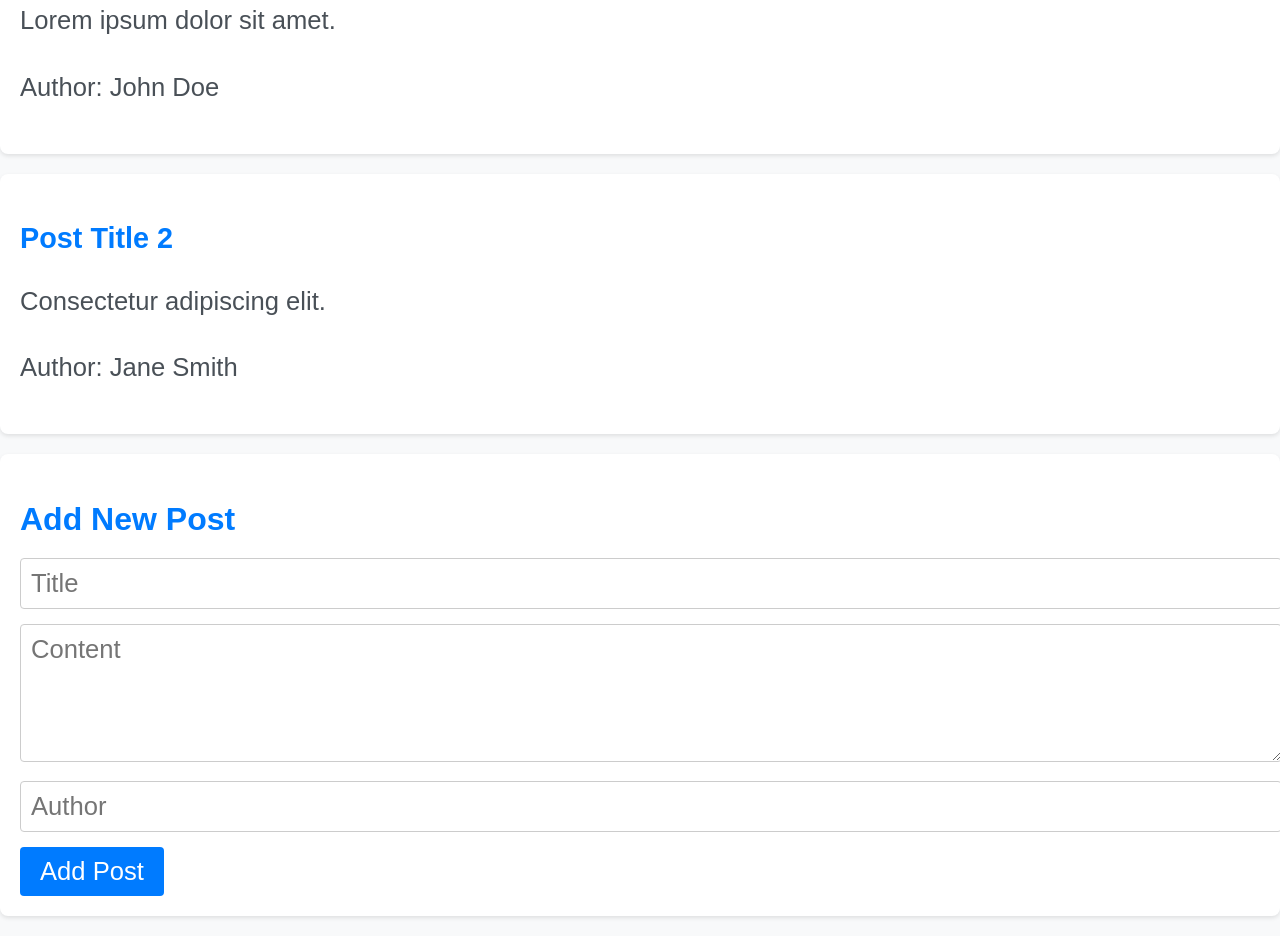
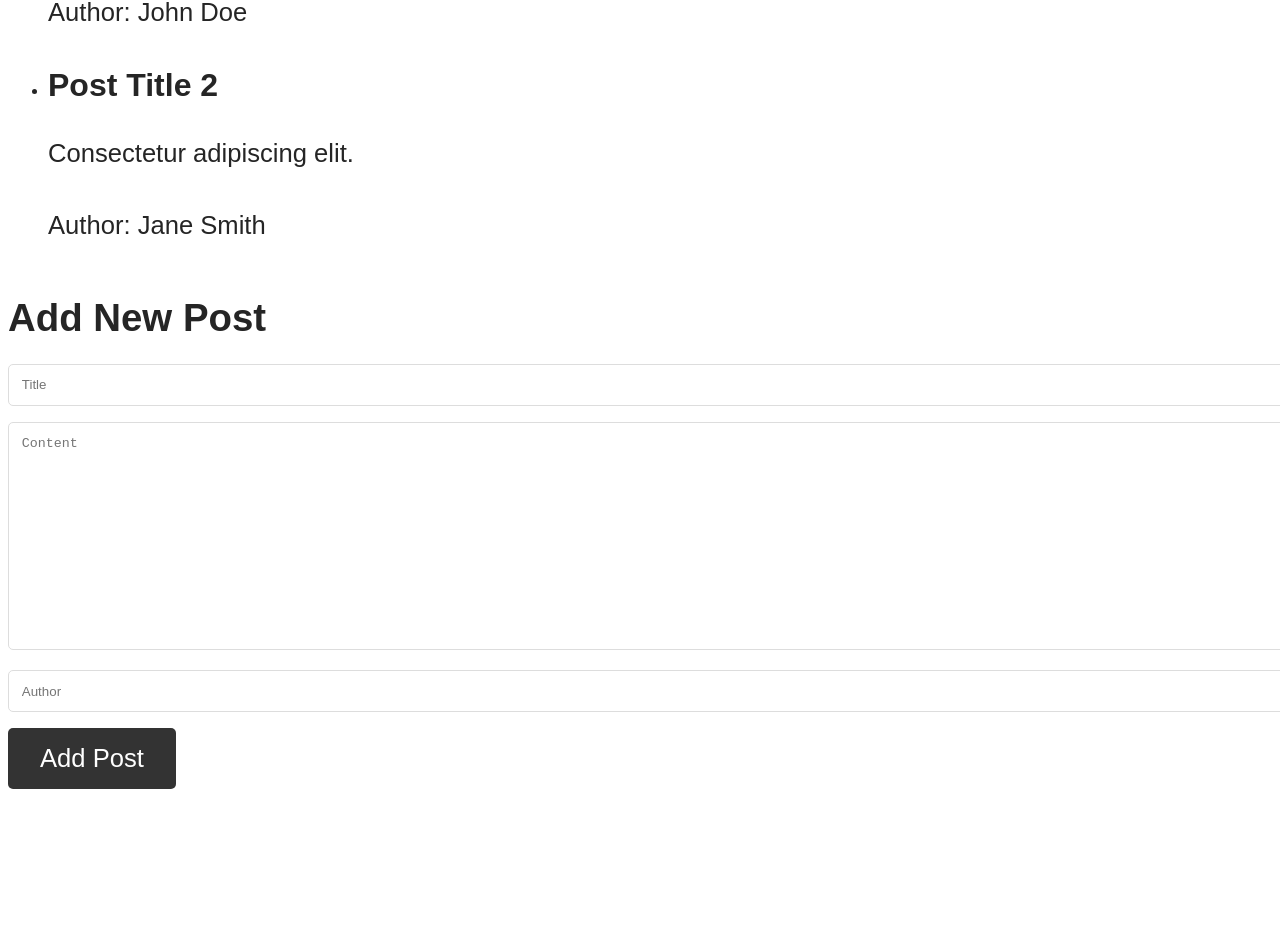
Before and after one commit to DevHeris/ReactBlogApp, a React (Create React App) app: page / in a window 1280 px wide. Shown: the part 237-1173 px from the top of the page. After the commit the page ends 1034 px from the top, so only its background shows below. Built offline with nearby package versions, Linux system fonts and the light colour scheme.

Commit message:
Update index.css

```diff
--- a/src/index.css
+++ b/src/index.css
@@ -1,145 +1,98 @@
-:root {
-  --color-background: #f8f9fa; /* Light gray background */
-  --color-text: #495057; /* Dark text color */
-  --color-accent: #343a40; /* Accent color */
-  --color-primary: #007bff; /* Primary color */
-  --color-secondary: #6c757d; /* Secondary color */
-}
+/* CSS styles for your blog app */
 
-/* Global Styles */
+/* General styles */
 body {
-  font-family: Arial, sans-serif;
-  background-color: var(--color-background);
-  color: var(--color-text);
-  margin: 0;
-  padding: 0;
+  font-family: "Roboto Mono", sans-serif;
+  color: #252525;
 }
 
 .container {
-  max-width: 1200px;
+  max-width: 80rem;
   margin: 0 auto;
-  padding: 20px;
+  padding: 2rem;
 }
 
-/* Header Styles */
-header {
-  background-color: var(--color-primary);
-  color: #fff;
-  padding: 20px 0;
+/* Header styles */
+.header {
   text-align: center;
+  padding: 2rem 0;
+  border-bottom: 2px solid #ddd;
 }
 
-header h1 {
-  font-size: 2.5rem;
+.header h1 {
+  font-size: 3rem;
+  font-weight: 300;
+  color: #333;
 }
 
-/* Blog Post List Styles */
+/* Blog post list styles */
 .blog-post-list {
-  margin: 20px 0;
+  margin-top: 2rem;
 }
 
-.blog-post-list h2 {
-  text-align: center;
-  color: var(--color-accent);
-  padding: 20px 0;
-  font-size: 2rem;
-}
-
-.blog-post-list ul {
-  list-style: none;
-  padding: 0;
-}
-
-/* Blog Post Styles */
 .blog-post {
-  background-color: #fff;
-  padding: 20px;
-  margin-bottom: 20px;
-  border-radius: 8px;
-  box-shadow: 0 2px 4px rgba(0, 0, 0, 0.1);
+  margin-bottom: 2rem;
 }
 
 .blog-post h3 {
-  font-size: 1.8rem;
-  margin-bottom: 10px;
-  color: var(--color-primary);
+  font-size: 2rem;
+  margin-bottom: 0.5rem;
 }
 
 .blog-post p {
   font-size: 1.6rem;
-  line-height: 1.6;
+  line-height: 1.8;
 }
 
-.blog-post .author {
-  font-style: italic;
-  color: var(--color-secondary);
+.blog-post p:last-child {
+  margin-bottom: 1rem;
 }
 
-/* Add Post Form Styles */
+/* Add post form styles */
 .add-post-form {
-  background-color: #fff;
-  padding: 20px;
-  border-radius: 8px;
-  box-shadow: 0 2px 4px rgba(0, 0, 0, 0.1);
-  margin-bottom: 20px;
+  margin-top: 3rem;
 }
 
 .add-post-form h2 {
-  font-size: 2rem;
-  margin-bottom: 20px;
-  color: var(--color-primary);
+  font-size: 2.4rem;
+  margin-bottom: 1.5rem;
 }
 
-.add-post-form label {
-  font-size: 1.6rem;
-  margin-bottom: 8px;
+.add-post-form input,
+.add-post-form textarea {
+  width: 100%;
+  padding: 0.8rem;
+  margin-bottom: 1rem;
+  border: 1px solid #ddd;
+  border-radius: 5px;
 }
 
-.add-post-form input[type="text"],
 .add-post-form textarea {
-  font-family: inherit;
-  font-size: 1.6rem;
-  padding: 10px;
-  border: 1px solid #ccc;
-  border-radius: 4px;
-  width: 100%;
-  margin-bottom: 15px;
+  height: 200px;
 }
 
 .add-post-form button {
-  background-color: var(--color-primary);
+  padding: 1rem 2rem;
+  font-size: 1.6rem;
+  background-color: #333;
   color: #fff;
-  padding: 10px 20px;
   border: none;
-  border-radius: 4px;
-  font-size: 1.6rem;
+  border-radius: 5px;
   cursor: pointer;
-  transition: background-color 0.3s;
 }
 
 .add-post-form button:hover {
-  background-color: var(--color-secondary);
+  background-color: #555;
 }
 
-/* Additional Styles */
-.container p {
-  line-height: 1.8;
+/* Footer styles */
+.footer {
+  text-align: center;
+  padding: 2rem 0;
+  border-top: 2px solid #ddd;
 }
 
-.container a {
-  color: var(--color-accent);
-  text-decoration: none;
+.footer p {
+  font-size: 1.4rem;
+  color: #666;
 }
-
-.container a:hover {
-  text-decoration: underline;
-}
-
-.footer {
-  background-color: var(--color-secondary);
-  color: #fff;
-  padding: 20px;
-  text-align: center;
-  margin-top: 20px;
-  border-radius: 8px;
-}
```
